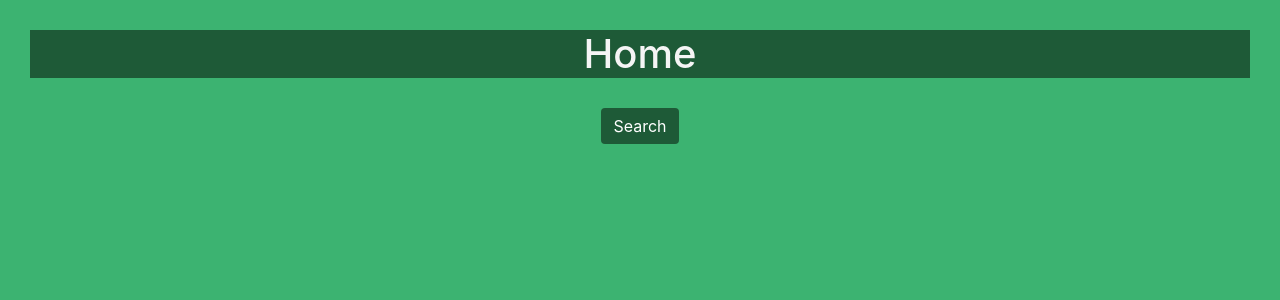
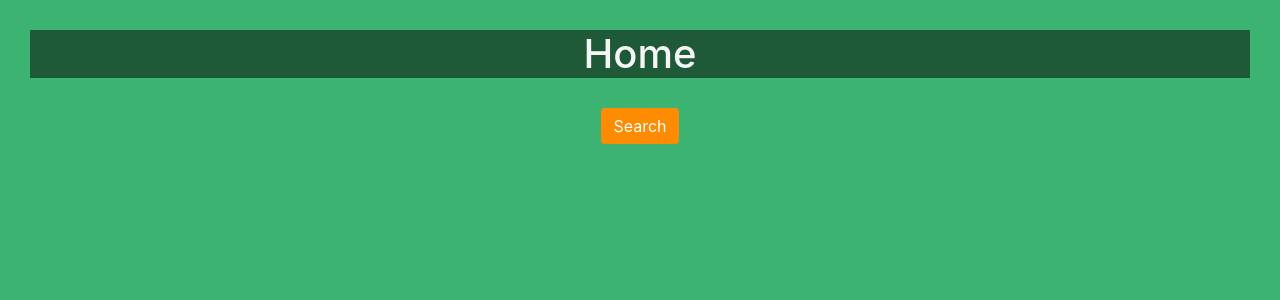
Before and after one commit to leorafink/-CS5610-WebDev-sp21-CozyCook-client, a React (Create React App) app: page / in a window 1280 px wide. Shown: the top 300 px of the page. Built offline with nearby package versions, Linux system fonts and the light colour scheme; the HTML template or start-up script is replaced by a standard one.

Commit message:
Change color of search button on home page to orange from green

```diff
--- a/src/index.css
+++ b/src/index.css
@@ -92,13 +92,13 @@ code {
 }
 
 .wbdv-home-button-search {
-  background-color: #1e5a37;
-  border: #1e5a37;
+  background-color: darkorange;
+  border: darkorange;
 }
 
 .wbdv-home-button-search:hover {
-  background-color: #0f281e;
-  border: #0f281e;
+  background-color: #bc6400;
+  border: #bc6400;
 }
 
 .wbdv-details-image {
```
